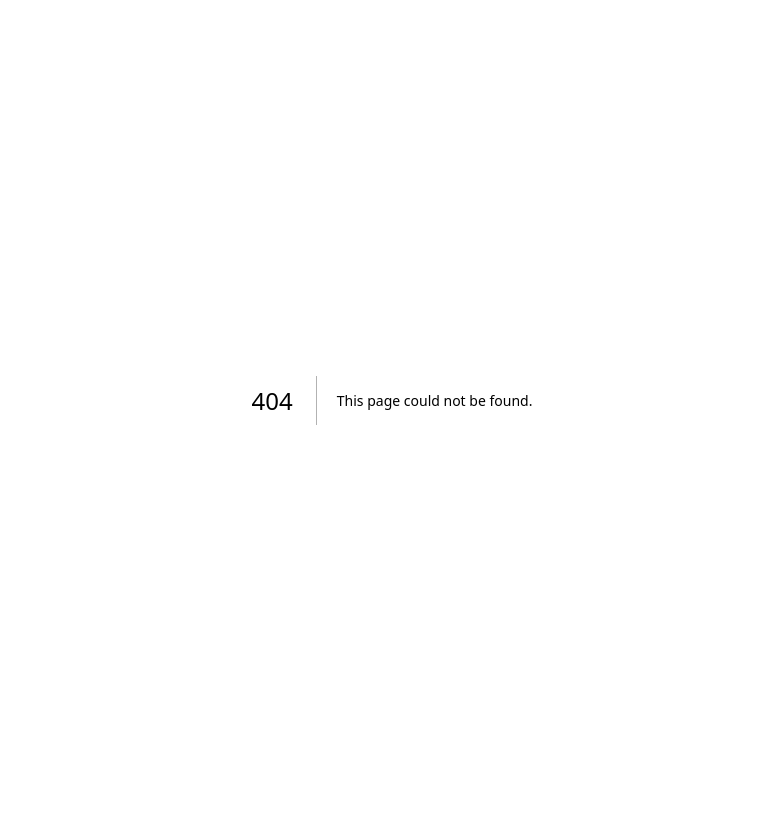
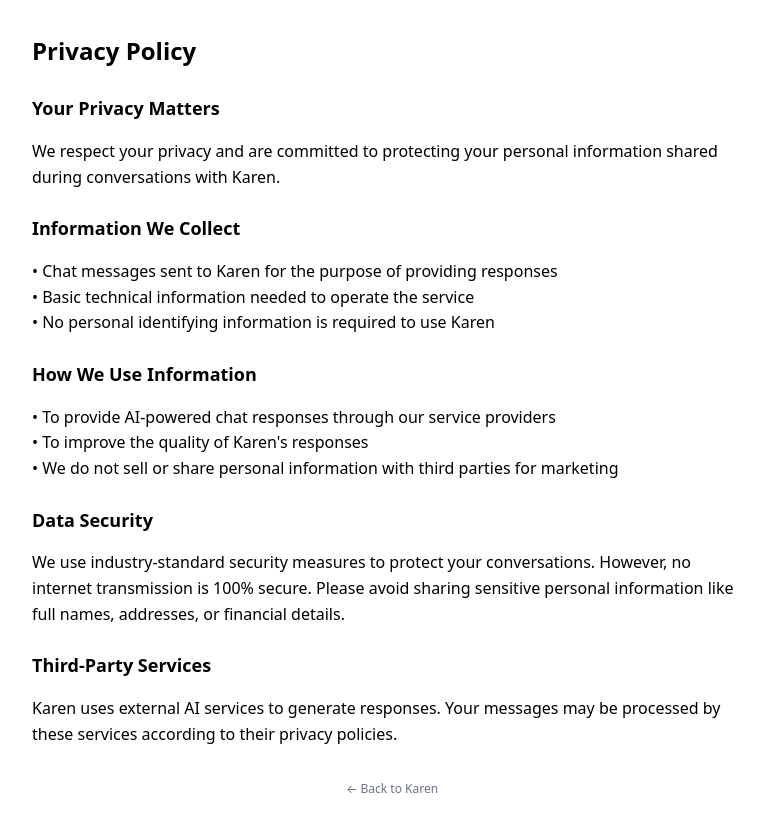
Before and after one commit to jerrymcma/karen, a Next.js app in the folder web/: page /privacy in a window 1280 px wide. Before the commit this address had no page. Shown: the whole page, without its empty margins (248-1012 px from the left). Before the commit the page ends 800 px from the top, so only its background shows below. Built offline with nearby package versions, Linux system fonts and the light colour scheme.

Commit message:
privacy_policies

```diff
--- /dev/null
+++ b/web/app/privacy/page.tsx
@@ -0,0 +1,64 @@
+export default function PrivacyPage() {
+  return (
+    <main style={{
+      maxWidth: 720,
+      margin: "0 auto",
+      padding: 16,
+      fontFamily: "system-ui, -apple-system, Segoe UI, Roboto, Arial, sans-serif",
+      lineHeight: 1.6
+    }}>
+      <h1 style={{ fontSize: 24, marginBottom: 24 }}>Privacy Policy</h1>
+
+      <section style={{ marginBottom: 24 }}>
+        <h2 style={{ fontSize: 18, marginBottom: 12 }}>Your Privacy Matters</h2>
+        <p style={{ marginBottom: 12 }}>
+          We respect your privacy and are committed to protecting your personal information
+          shared during conversations with Karen.
+        </p>
+      </section>
+
+      <section style={{ marginBottom: 24 }}>
+        <h2 style={{ fontSize: 18, marginBottom: 12 }}>Information We Collect</h2>
+        <p style={{ marginBottom: 12 }}>
+          • Chat messages sent to Karen for the purpose of providing responses
+          <br />
+          • Basic technical information needed to operate the service
+          <br />
+          • No personal identifying information is required to use Karen
+        </p>
+      </section>
+
+      <section style={{ marginBottom: 24 }}>
+        <h2 style={{ fontSize: 18, marginBottom: 12 }}>How We Use Information</h2>
+        <p style={{ marginBottom: 12 }}>
+          • To provide AI-powered chat responses through our service providers
+          <br />
+          • To improve the quality of Karen's responses
+          <br />
+          • We do not sell or share personal information with third parties for marketing
+        </p>
+      </section>
+
+      <section style={{ marginBottom: 24 }}>
+        <h2 style={{ fontSize: 18, marginBottom: 12 }}>Data Security</h2>
+        <p style={{ marginBottom: 12 }}>
+          We use industry-standard security measures to protect your conversations.
+          However, no internet transmission is 100% secure. Please avoid sharing
+          sensitive personal information like full names, addresses, or financial details.
+        </p>
+      </section>
+
+      <section style={{ marginBottom: 24 }}>
+        <h2 style={{ fontSize: 18, marginBottom: 12 }}>Third-Party Services</h2>
+        <p style={{ marginBottom: 12 }}>
+          Karen uses external AI services to generate responses. Your messages may be
+          processed by these services according to their privacy policies.
+        </p>
+      </section>
+
+      <p style={{ fontSize: 12, color: "#6b7280", textAlign: "center", marginTop: 32 }}>
+        <a href="/" style={{ textDecoration: "none", color: "#6b7280" }}>← Back to Karen</a>
+      </p>
+    </main>
+  );
+}
```
Also changed, not shown: web/app/page.tsx (+12 -4 lines), web/app/terms/page.tsx (added, +50 -0 lines).
